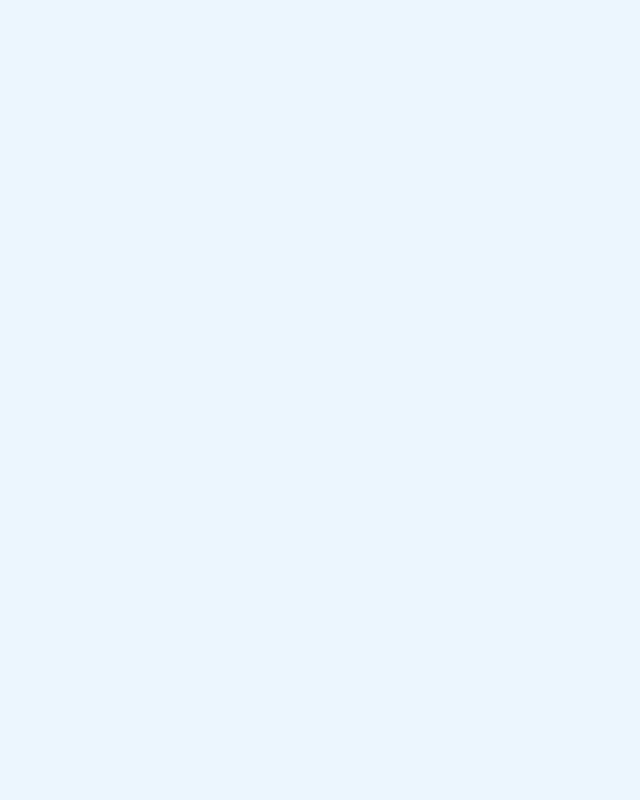
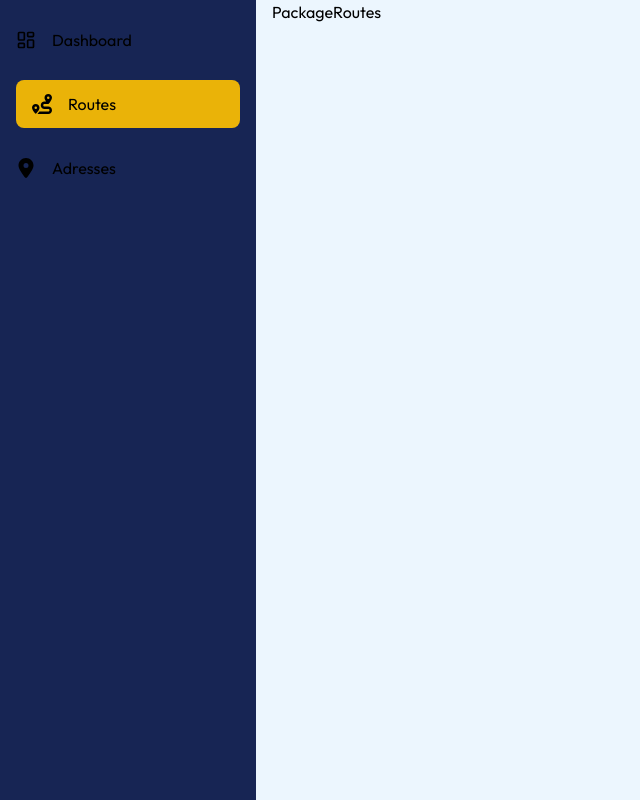
Before and after one commit to Tshobohwa/serve-air-frontend, a React (Vite) app: page /routes in a window 1280 px wide. Before the commit this address had no page. Shown: the whole page, without its empty margins (0-640 px from the left). Built offline with nearby package versions, Linux system fonts and the light colour scheme.

Commit message:
Add stuffs

```diff
--- a/src/App.jsx
+++ b/src/App.jsx
@@ -4,6 +4,7 @@ import SignUp from "./pages/SignUp";
 import Login from "./pages/Login";
 import Dashboard from "./pages/Dashboard";
 import Addresses from "./pages/Addresses";
+import PackageRoutes from "./pages/PackageRoutes";
 function App() {
   return (
     <BrowserRouter>
@@ -12,12 +13,7 @@ function App() {
         <Route path="/signup" element={<SignUp />} />
         <Route path="/" element={<Dashboard />} />
         <Route path="/addresses" element={<Addresses />} />
-        {/* <Route path="/warehouse" element={<Warehouse />} /> */}
-        {/* <Route path="/incoming-packages" element={<IncomingPackages />} /> */}
-        {/* <Route path="/outgoing-packages" element={<OutgoingPackages />} /> */}
-        {/* <Route path="/routes" element={<PackageRoutes />} /> */}
-        {/* <Route path="/profile" element={<Profile />} /> */}
-        {/* <Route path="/addresses" element={<Addresses />} /> */}
+        <Route path="/routes" element={<PackageRoutes />} />
       </Routes>
     </BrowserRouter>
   );
--- a/src/components/Sidebar.jsx
+++ b/src/components/Sidebar.jsx
@@ -13,15 +13,17 @@ const Sidebar = ({ children }) => {
             name={"Dashboard"}
             icon={<LuLayoutDashboard size={20} />}
           />
+
+          <SidebarLink
+            to={"/routes"}
+            name={"Routes"}
+            icon={<FaRoute size={20} />}
+          />
+
           <SidebarLink
             to={"/addresses"}
             name={"Adresses"}
             icon={<FaLocationDot size={20} />}
-          />
-          <SidebarLink
-            to={"/routes"}
-            name={"Routes"}
-            icon={<FaRoute size={20} />}
           />
         </div>
       </div>
--- /dev/null
+++ b/src/pages/PackageRoutes.jsx
@@ -0,0 +1,8 @@
+import React from "react";
+import Sidebar from "../components/Sidebar";
+
+const PackageRoutes = () => {
+  return <Sidebar>PackageRoutes</Sidebar>;
+};
+
+export default PackageRoutes;
```
